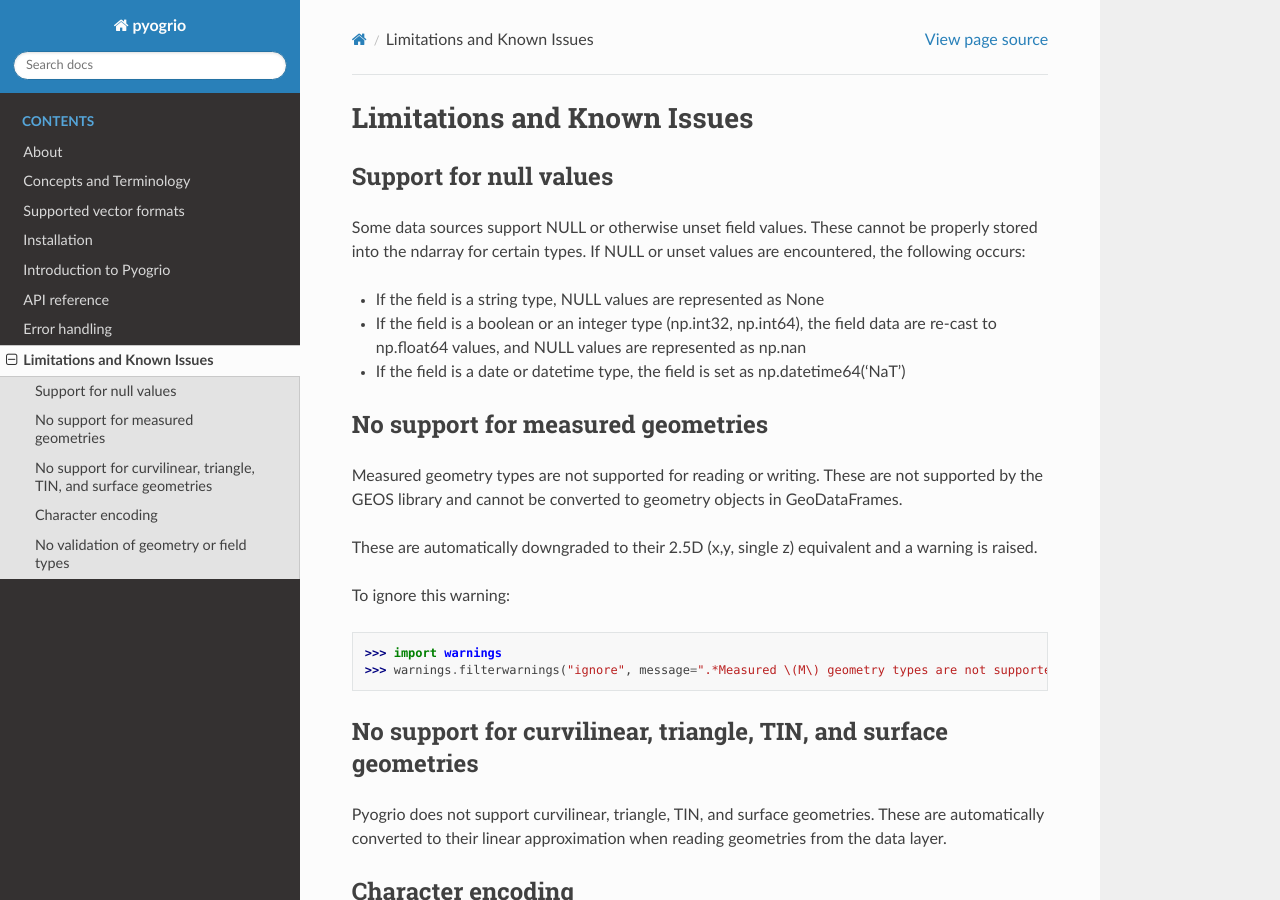
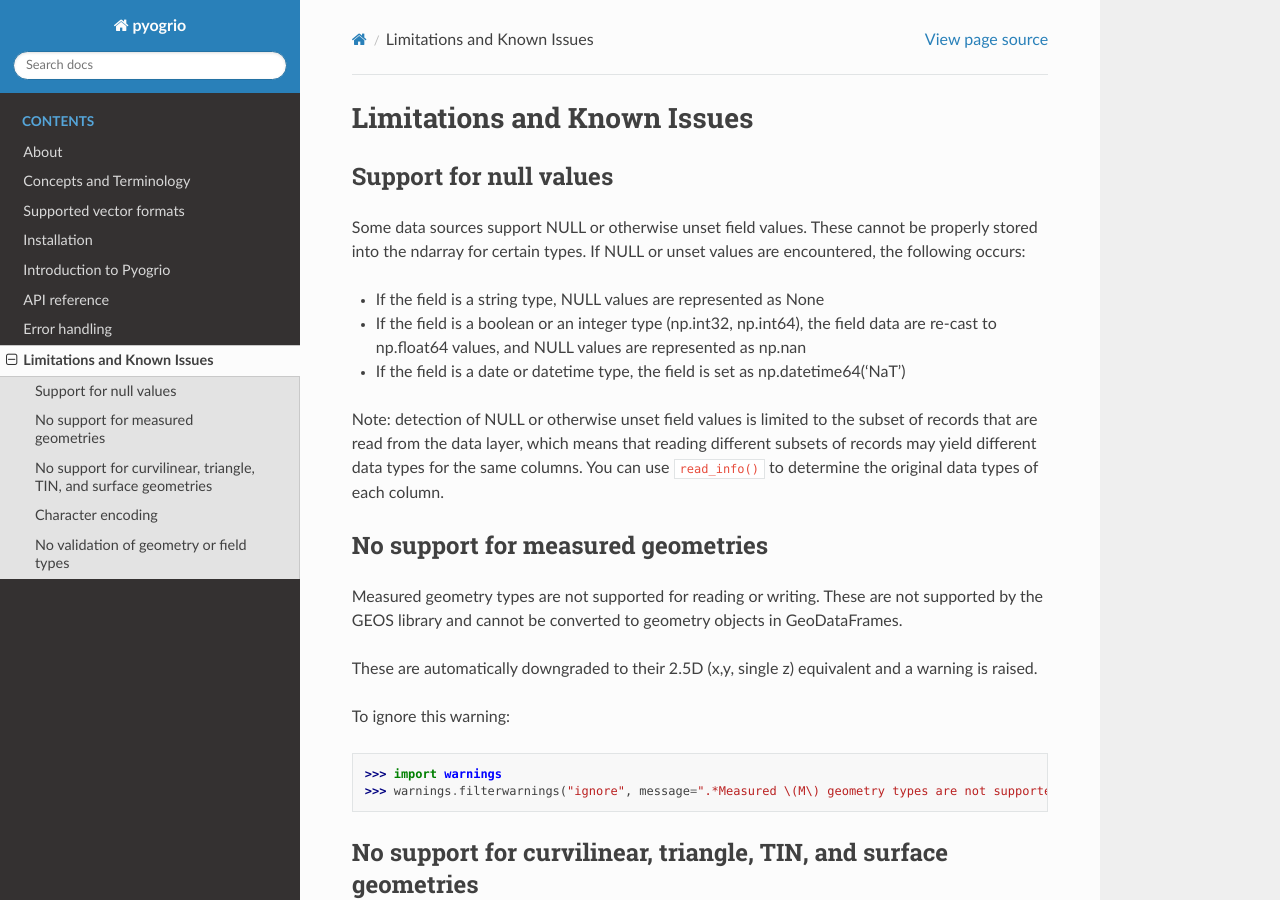
Before and after one commit to geopandas/pyogrio, a Sphinx documentation site: the page built from docs/source/known_issues.md, in a window 1280 px wide and 900 px high. Built offline with Sphinx 7.4.7 and the Read the Docs theme 2.0.0, drawn with Linux system fonts in a browser that asks for light colours.

```diff
--- a/docs/source/known_issues.md
+++ b/docs/source/known_issues.md
@@ -11,6 +11,11 @@
     data are re-cast to np.float64 values, and NULL values are represented as
     np.nan
 -   If the field is a date or datetime type, the field is set as np.datetime64('NaT')
+
+Note: detection of NULL or otherwise unset field values is limited to the subset
+of records that are read from the data layer, which means that reading different
+subsets of records may yield different data types for the same columns. You
+can use `read_info()` to determine the original data types of each column.
 
 ## No support for measured geometries
 
```
Also changed, not shown: 3 other files.
